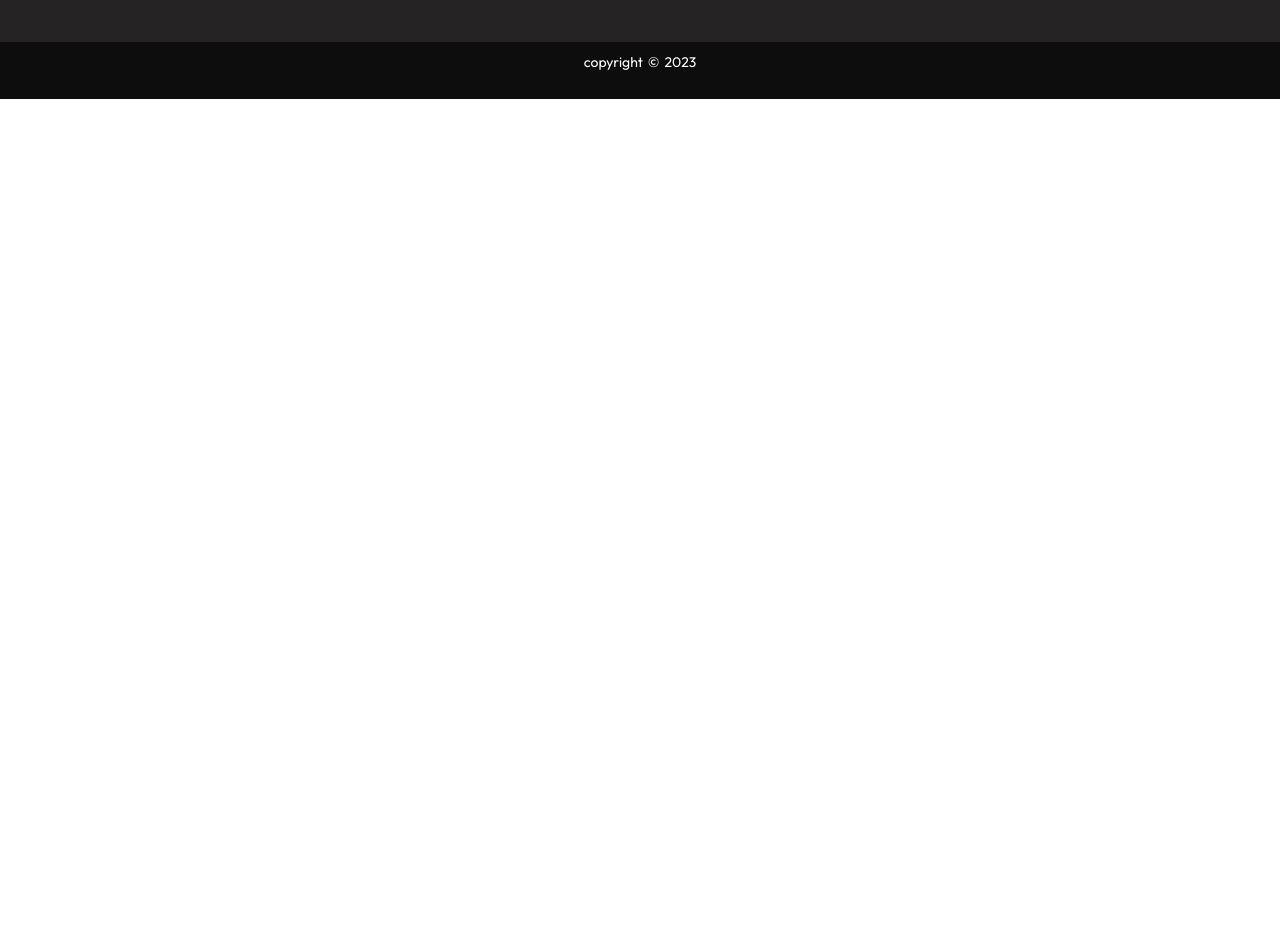
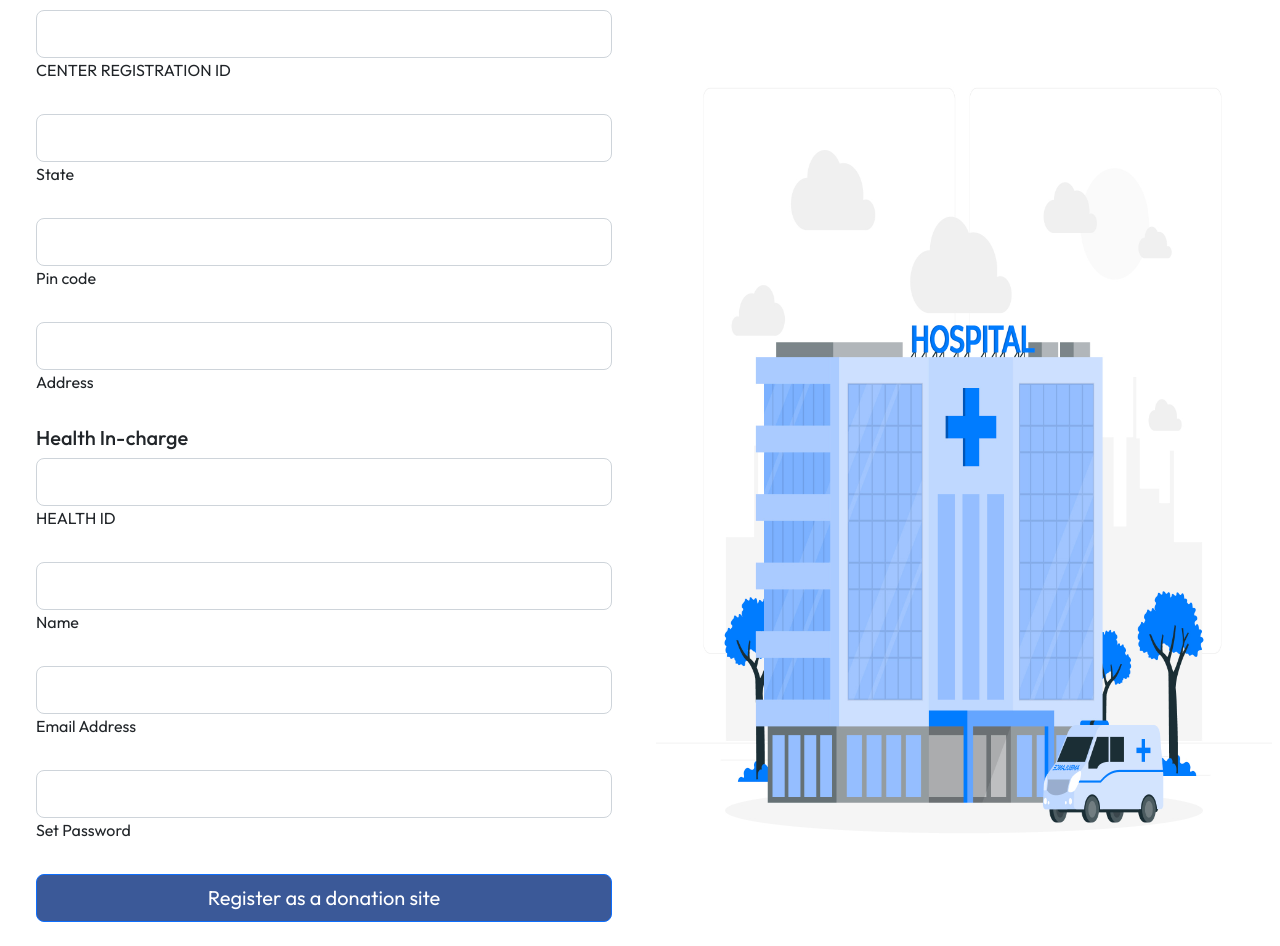
Before and after one commit to saniaahmad6/VitalDrop_, a React (Create React App) app in the folder Frontend/: page /adminlogin/adminsignup in a window 1280 px wide. Shown: the part 566-1512 px from the top of the page. Before the commit the page ends 800 px from the top, so only its background shows below. Built offline with nearby package versions, Linux system fonts and the light colour scheme; a web font is replaced by a local one.

Commit message:
admin reg form added - needs auth

```diff
--- a/Frontend/src/components/AdminLogin/Form.js
+++ b/Frontend/src/components/AdminLogin/Form.js
@@ -18,13 +18,11 @@ function Form() {
 
       <MDBRow>
 
-        <MDBCol col='10' md='6'>
-          <img src={IMG} class="img-fluid" alt="Phone image" style={{width: "100%", padding: "2rem"}}/>
-        </MDBCol>
+
 
         <MDBCol col='4' md='6' style={{padding: "2rem"}}>
 
-        <MDBInput wrapperClass='mb-4' label='Name' id='formControlLg' type='email' size="lg"/>
+
           <MDBInput wrapperClass='mb-4' label='Email address' id='formControlLg' type='email' size="lg"/>
           <MDBInput wrapperClass='mb-4' label='Password' id='formControlLg' type='password' size="lg"/>
 
@@ -42,7 +40,7 @@ function Form() {
           </div>
 
           <NavLink to="/adminlogin/adminsignup" style={{color: "black"}}>
-          <MDBBtn className="mb-4 w-100" size="lg" style={{backgroundColor: '#3b5998'}}>
+          <MDBBtn className="mb-4 w-100" size="lg" style={{backgroundColor: '#FB6B90', border : "#FB6B90"}}>
             Signup
           </MDBBtn>
           </NavLink>
@@ -50,7 +48,9 @@ function Form() {
 
 
         </MDBCol>
-
+        <MDBCol col='10' md='6'>
+          <img src={IMG} class="img-fluid" alt="Phone image" style={{width: "100%" , height: "100%"}}/>
+        </MDBCol>
       </MDBRow>
 
     </MDBContainer>
--- /dev/null
+++ b/Frontend/src/components/CreateCenter/Form.css
@@ -0,0 +1,15 @@
+.p-3 .my-5 .custom{
+    background-color: aqua;
+}
+
+
+.divider:after,
+.divider:before {
+  content: "";
+  flex: 1;
+  height: 1px;
+  background: #eee;
+}
+.p-3 .my-5 .custom{
+    padding: 3rem 3rem;
+}
--- /dev/null
+++ b/Frontend/src/components/CreateCenter/Form.js
@@ -0,0 +1,56 @@
+import React from 'react';
+import IMG from "./loginperson.jpg"
+import "./Form.css"
+import {
+  MDBContainer,
+  MDBCol,
+  MDBRow,
+  MDBBtn,
+  MDBInput,
+  MDBCheckbox
+}
+from 'mdb-react-ui-kit';
+import {NavLink} from "react-router-dom"
+
+function Form() {
+  return (
+    <MDBContainer fluid className="p-3 my-5 custom" style={{padding: "3rem 3rem"}}>
+
+      <MDBRow>
+
+
+
+        <MDBCol col='4' md='6' style={{padding: "2rem"}}>
+          <MDBInput wrapperClass='mb-4' label='CENTER REGISTRATION ID' id='formControlLg' type='text' size="lg"/>
+          <MDBInput wrapperClass='mb-4' label='State' id='formControlLg' type='text' size="lg"/>
+
+          <MDBInput wrapperClass='mb-4' label='Pin code' id='formControlLg' type='text' size="lg"/>
+          <MDBInput wrapperClass='mb-4' label='Address' id='formControlLg' type='text' size="lg"/>
+          <h5>Health In-charge</h5>
+          <MDBInput wrapperClass='mb-4' label='HEALTH ID' id='formControlLg' type='text' size="lg"/>
+          <MDBInput wrapperClass='mb-4' label='Name' id='formControlLg' type='text' size="lg"/>
+          <MDBInput wrapperClass='mb-4' label='Email Address' id='formControlLg' type='email' size="lg"/>
+          <MDBInput wrapperClass='mb-4' label='Set Password' id='formControlLg' type='password' size="lg"/>
+
+
+
+
+          <NavLink to="/adminlogin" style={{color: "black"}}>
+          <MDBBtn className="mb-4 w-100" size="lg" style={{backgroundColor: '#3b5998'}}>
+            Register as a donation site
+          </MDBBtn>
+          </NavLink>
+
+
+
+        </MDBCol>
+        <MDBCol col='10' md='6'>
+          <img src={IMG} class="img-fluid" alt="Phone image" style={{width: "100%" , height: "100%"}}/>
+        </MDBCol>
+      </MDBRow>
+
+    </MDBContainer>
+  );
+}
+
+export default Form;
--- a/Frontend/src/routes/Admin.js
+++ b/Frontend/src/routes/Admin.js
@@ -5,7 +5,7 @@ import Form from "../components/AdminLogin/Form"
 function Admin(){
     return <>
         <Navbar/>
-        <Heroproj heading = "" text=""/>
+        <Heroproj heading = "Log in or Sign up" text="*For Donation sites"/>
         <Form/>
         <Footer/>
     </>
--- a/Frontend/src/routes/CreateCenter.js
+++ b/Frontend/src/routes/CreateCenter.js
@@ -1,10 +1,14 @@
 import Navbar from "../components/Navbar"
 import Footer from "../components/Footer"
 import Heroproj from "../components/Heroproj";
+import CenterForm from "../components/CreateCenter/Form"
+
+
 function CreateCenter(){
     return <>
         <Navbar/>
-        <Heroproj heading = "" text=""/>
+        <Heroproj heading = "Join us." text="We will help you meet your donors"/>
+        <CenterForm/>
         <Footer/>
     </>
 
```
Also changed, not shown: Frontend/src/components/AdminLogin/loginperson.jpg, Frontend/src/components/CreateCenter/loginperson.jpg (added).
